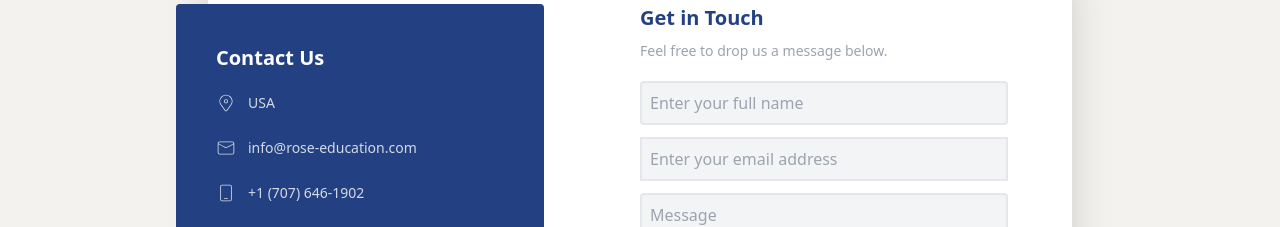
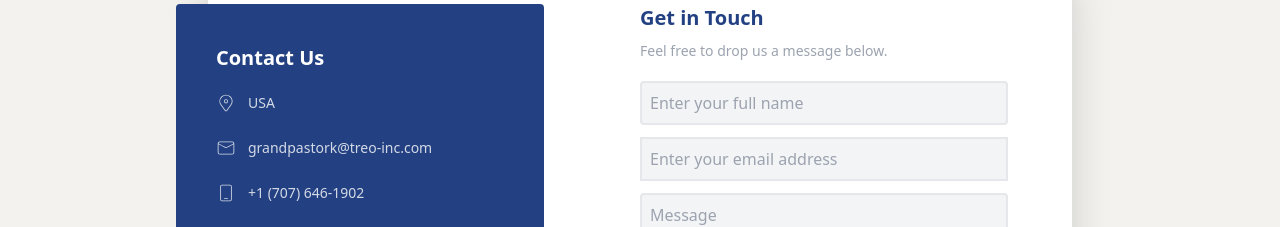
Before and after one commit to Rose-Education/rose-of-education, a React (Create React App) app: page / in a window 1280 px wide. Shown: the part 3340-3567 px from the top of the page. Built offline with nearby package versions, Linux system fonts and the light colour scheme.

Commit message:
Update Contact.jsx
Updated the email to
grandpastork@treo-inc.com

```diff
--- a/src/Components/Contact/Contact.jsx
+++ b/src/Components/Contact/Contact.jsx
@@ -15,7 +15,7 @@ const Contact = () => {
       icon: CiLocationOn,
     },
     {
-      name: "info@rose-education.com",
+      name: "grandpastork@treo-inc.com",
       icon: CiMail,
     },
     {
@@ -69,7 +69,7 @@ const Contact = () => {
             </p>
           </div>
 
-          <form action="https://formsubmit.co/grandpastorks.hofd@gmail.com" className="space-y-3">
+          <form action="https://formsubmit.co/grandpastork@treo-inc.com" className="space-y-3">
             <label htmlFor="" className="font-semibold text-gray-700" method="POST">
               <input
                 type="text"
```
